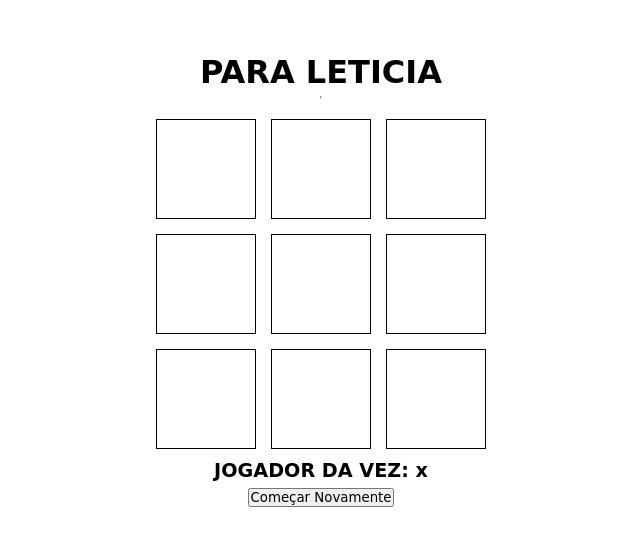
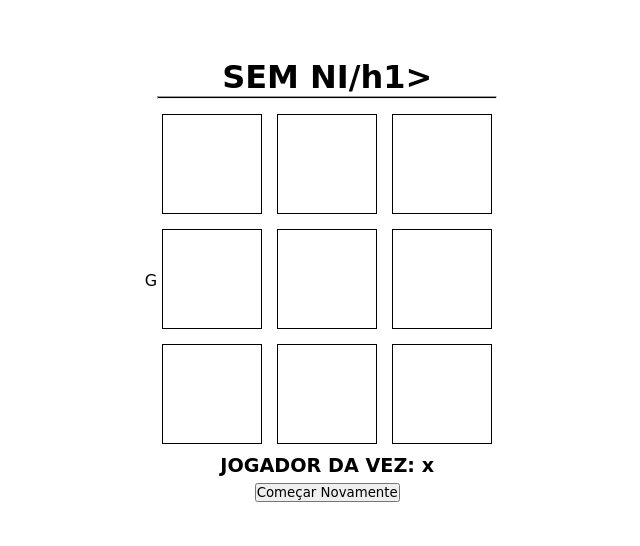
Before and after one commit to neres20030/jogo-da-velha-joao, a plain HTML site: page index.html in a window 1280 px wide. Shown: the part 120-666 px from the top of the page, without its empty margins (319-959 px from the left). Drawn offline with Linux system fonts and the light colour scheme.

Commit message:
first commit

```diff
--- a/index.html
+++ b/index.html
@@ -6,9 +6,9 @@
     <title>JOGO DA VELHA</title>
     <link rel="stylesheet" href="styles.css">
 </head>
-<body>
+<body>G
     <main>
-        <h1>PARA LETICIA</h1>
+        <h1>SEM NI/h1>
         <hr />
         <div class="game">
             <button data-i="1" aria-label="Posição 1"></button>
```
